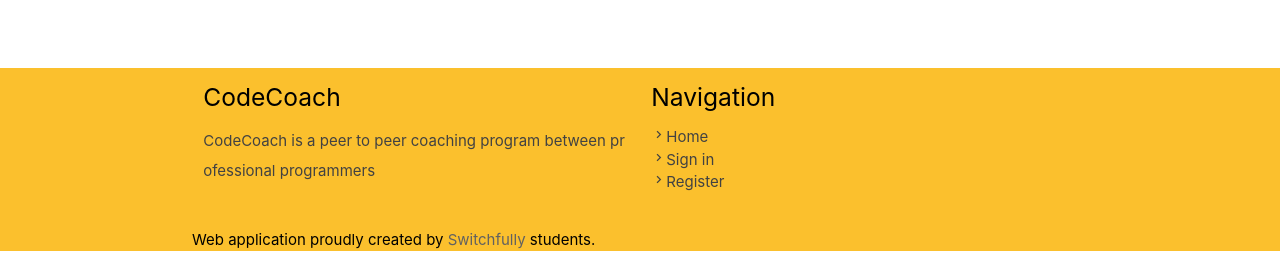
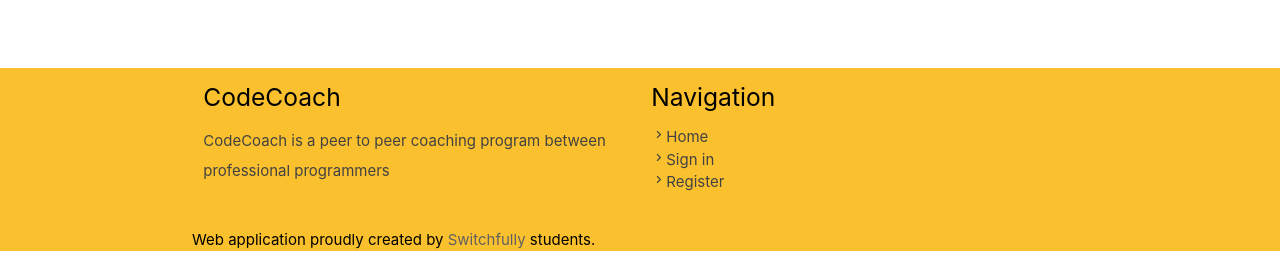
Before and after one commit to tmassart873/codeCoach-VicTims-frontend, an Angular app: page / in a window 1280 px wide. Shown: the part 2487-2755 px from the top of the page. Built offline with nearby package versions, Linux system fonts and the light colour scheme.

Commit message:
fix(footer and word break): hide signin buttons in footer while signed in, changed global word break style

```diff
--- a/src/app/user/my-coach-profile/my-coach-profile/my-coach-profile-tab.component.html
+++ b/src/app/user/my-coach-profile/my-coach-profile/my-coach-profile-tab.component.html
@@ -2,7 +2,7 @@
   <div class="content-container">
     <h6>My Coach Profile</h6>
     <div class="collection">
-      <a href="#!" class="collection-item black-text active teal lighten-3">Profile Information</a>
+      <a class="collection-item black-text active teal lighten-3">Profile Information</a>
 <!--      <a href="#!" class="collection-item grey-text text-darken-2">Coaching sessions</a>
       <a href="#!" class="collection-item grey-text text-darken-2">Request profile change</a>-->
     </div>
--- a/src/css/style.css
+++ b/src/css/style.css
@@ -85,7 +85,7 @@ p {
   color: #fbc02d;
 }
 * {
-  word-break: break-all;
+  word-break: normal;
 }
 
 
--- a/src/layout/footer/footer.component.html
+++ b/src/layout/footer/footer.component.html
@@ -15,12 +15,14 @@
           <li>
             <a class="grey-text text-darken-3" routerLink="/"><i class="tiny material-icons">chevron_right</i>Home</a>
           </li>
+          <div *ngIf="!keycloakService.isLoggedIn()">
             <li>
               <a class="grey-text text-darken-3" routerLink="/login"><i class="tiny material-icons">chevron_right</i>Sign in</a>
             </li>
             <li>
               <a class="grey-text text-darken-3" routerLink="/register"><i class="tiny material-icons">chevron_right</i>Register</a>
             </li>
+          </div>
         </ul>
       </div>
     </div>
--- a/src/layout/footer/footer.component.ts
+++ b/src/layout/footer/footer.component.ts
@@ -1,4 +1,5 @@
 import { Component, OnInit } from '@angular/core';
+import {KeycloakService} from "../../app/security/keycloak/keycloak.service";
 
 @Component({
   selector: 'app-footer',
@@ -8,7 +9,7 @@ import { Component, OnInit } from '@angular/core';
 export class FooterComponent implements OnInit {
   activeRouteIsProfileCoach!: boolean;
 
-  constructor() { }
+  constructor(public keycloakService: KeycloakService) { }
 
   ngOnInit(): void {
   }
--- a/src/layout/layout/layout.component.ts
+++ b/src/layout/layout/layout.component.ts
@@ -11,7 +11,7 @@ import {FooterComponent} from "../footer/footer.component";
 export class LayoutComponent implements OnInit, AfterViewInit {
 
   @ViewChild('footerComponent', {static : true})
-  private footer : FooterComponent = new FooterComponent();
+  private footer : FooterComponent = new FooterComponent(this.keyCloakService);
 
   constructor(private keyCloakService: KeycloakService,
               private initService: InitService) { }
```
Lines whose indentation alone changed are shown as unchanged.
